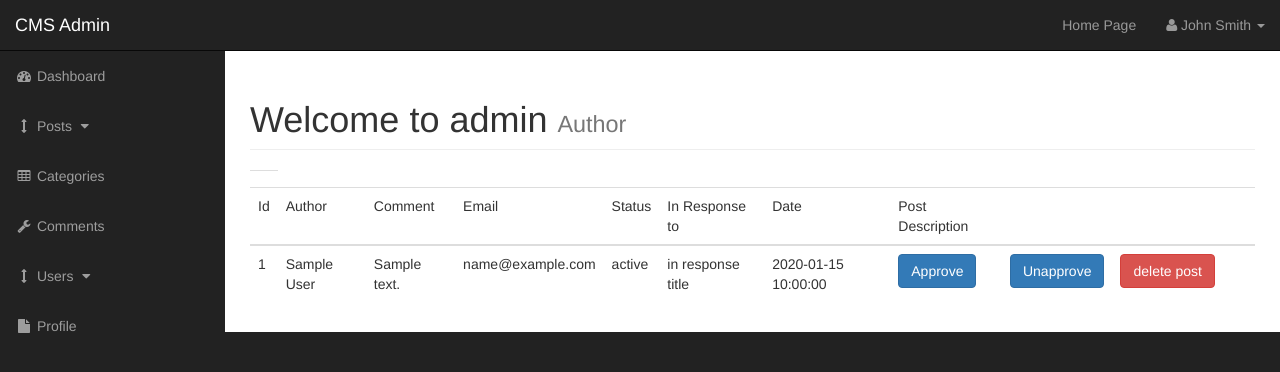
After one commit to artanramanaj/ContentManagmentSystem, a PHP site: page /admin/comments.php in a window 1280 px wide. The commit adds this page. Shown: the top 372 px of the page. Run offline with PHP 8.4, Linux system fonts and the light colour scheme; tables that the repository leaves empty or names only in its code hold one stand-in row (values such as "Sample post").

```diff
--- /dev/null
+++ b/admin/comments.php
@@ -0,0 +1,53 @@
+<?php include "includes/admin_header.php" ?>
+<?php include "includes/functions.php" ?>
+<div id="wrapper">
+
+    <!-- Navigation -->
+    <?php include "includes/admin_navigation.php" ?>
+
+    <div id="page-wrapper">
+
+        <div class="container-fluid">
+
+            <!-- Page Heading -->
+            <div class="row">
+                <div class="col-lg-12">
+                    <h1 class="page-header">
+                        Welcome to admin
+                        <small>Author</small>
+                    </h1>
+
+                    <?php
+
+                    if (isset($_GET['source'])) {
+                        $source = $_GET['source'];
+                    } else {
+                        $source = '';
+                    }
+
+                    switch ($source) {
+
+                        case 'addposts';
+                            include "addposts.php";
+                            break;
+
+                        case 'edit_posts';
+                            include "edit_post.php";
+                            break;
+
+                        case 'view_all_comments';
+                        include "view_all_comments.php";
+                            break;
+
+                        default;
+                            include "view_all_comments.php";
+                            break;
+                    }
+
+                    ?>
+                </div>
+                <!-- /.container-fluid -->
+            </div>
+        </div>
+        <!-- /#page-wrapper -->
+        <?php include "includes/admin_footer.php" ?>
--- a/admin/includes/admin_navigation.php
+++ b/admin/includes/admin_navigation.php
@@ -7,7 +7,7 @@
             <span class="icon-bar"></span>
             <span class="icon-bar"></span>
         </button>
-        <a class="navbar-brand" href="./index.php">SB Admin</a>
+        <a class="navbar-brand" href="index.php">CMS Admin</a>
     </div>
     <!-- Top Menu Items -->
     <ul class="nav navbar-right top-nav">
@@ -53,7 +53,7 @@
 
 
             <li>
-                <a href="bootstrap-grid.html"><i class="fa fa-fw fa-wrench"></i> Comments</a>
+                <a href="comments.php"><i class="fa fa-fw fa-wrench"></i> Comments</a>
             </li>
             <li>
                 <a href="javascript:;" data-toggle="collapse" data-target="#demo"><i class="fa fa-fw fa-arrows-v"></i>
--- /dev/null
+++ b/admin/view_all_comments.php
@@ -0,0 +1,98 @@
+<table class="table table-hover ">
+    <th>
+        <tr>
+        <td>Id</td>
+        <td>Author</td>
+        <td>Comment</td>
+        <td>Email</td>
+        <td>Status</td>
+        <td>In Response to</td>
+        <td>Date</td>
+        <td>Post Description</td>
+        <td></td>
+        <td></td>
+        <td></td>
+        <td></td>
+    </tr>
+    </th>
+    <tbody>
+        <?php
+
+        $query = "SELECT * FROM comments";
+        $result = mysqli_query($connection, $query);
+
+        while ($row = mysqli_fetch_assoc($result)) {
+
+
+
+            ?>
+            <tr>
+                <td>
+                    <?php echo $row['comment_id'] ?>
+                </td>
+                <?php
+                    //   $query = "SELECT * FROM categories WHERE cat_id = '$post_category_id'";
+                    //   $select_category_id = mysqli_query($connection, $query);
+
+                    //   while($secondrow = mysqli_fetch_assoc($select_category_id)){
+                    //       $category_name = $secondrow['cat_title'];
+
+
+                ?>
+
+
+                <td>
+                    <?php echo $row['comment_author'] ?>
+                </td>
+                <td>
+                    <?php echo $row['comment_content'] ?>
+                </td>
+
+                <td>
+                    <?php echo $row['comment_email'] ?>
+                </td>
+                <td>
+                    <?php echo $row['comment_status'] ?>
+                </td>
+
+                <td>
+                    <?php echo 'in response title' ?>
+                </td>
+
+                <td>
+                    <?php echo $row['comment_date'] ?>
+                </td>
+
+                <td>
+                    <button class="btn btn-primary text-white linkedit">
+                        <?php echo "<a  href='posts.php?source=edit_posts&edit=' style='color:white; text-decoration:none;'>Approve</a> " ?>
+                    </button>
+                </td>
+                <td>
+                    <button class="btn btn-primary text-white linkedit">
+                        <?php echo "<a  href='posts.php?source=edit_posts&edit=' style='color:white; text-decoration:none;'>Unapprove</a> " ?>
+                    </button>
+                </td>
+                <td>
+                    <button class="btn btn-danger text-white linkedit">
+                        <?php echo " <a  href='posts.php?delete=' style='color:white; text-decoration:none;' >delete post</a> " ?>
+                    </button>
+                </td>
+            </tr>
+        <?php }
+        ?>
+        <!-- delete a post -->
+        <?php
+
+        if (isset($_GET['delete'])) {
+            $get_post_id = $_GET['delete'];
+
+            $query = "DELETE FROM posts  WHERE id =  $get_post_id";
+            $delete_post = mysqli_query($connection, $query);
+
+            header("Location: posts.php");
+            exit;
+        }
+        ?>
+    </tbody>
+</table>
--- a/includes/navigation.php
+++ b/includes/navigation.php
@@ -8,13 +8,13 @@
                     <span class="icon-bar"></span>
                     <span class="icon-bar"></span>
                 </button>
-                <a class="navbar-brand" href="#">Start Bootstrap</a>
+                <a class="navbar-brand" href="index.php">CMS FRONT</a>
             </div>
             <!-- Collect the nav links, forms, and other content for toggling -->
             <div class="collapse navbar-collapse" id="bs-example-navbar-collapse-1">
                 <ul class="nav navbar-nav">
                     <li>
-                        <a href="#">About1</a>
+                        <a href="#">About</a>
                     </li>
                     <li>
                         <a href="#">Service</a>
```
Also changed, not shown: post.php (+30 -3 lines), posts_categories.php (+2 -7 lines).
